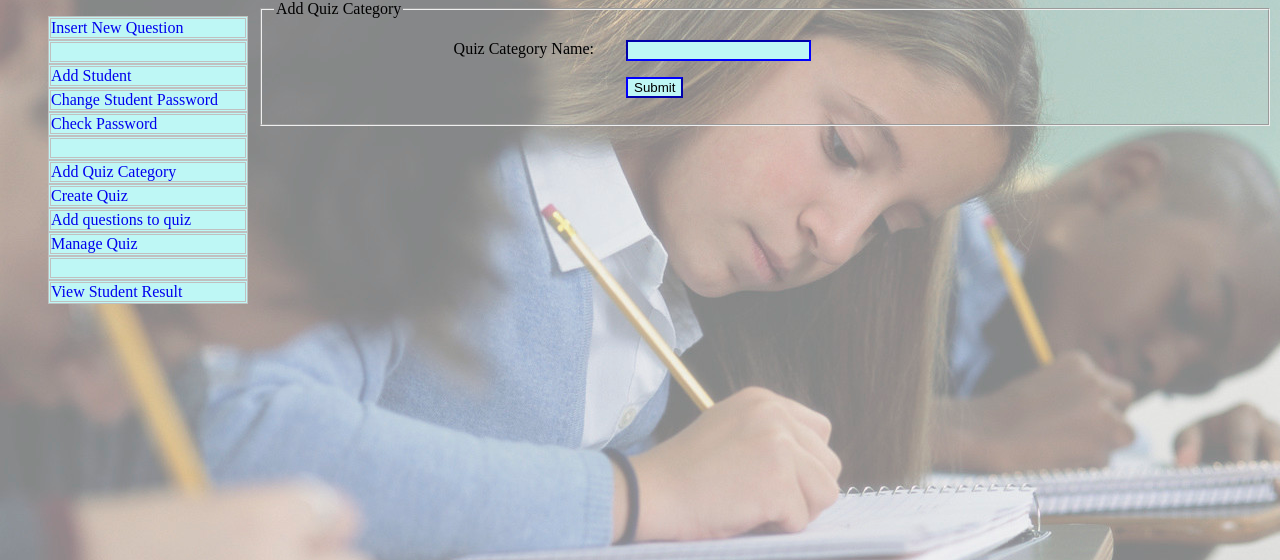
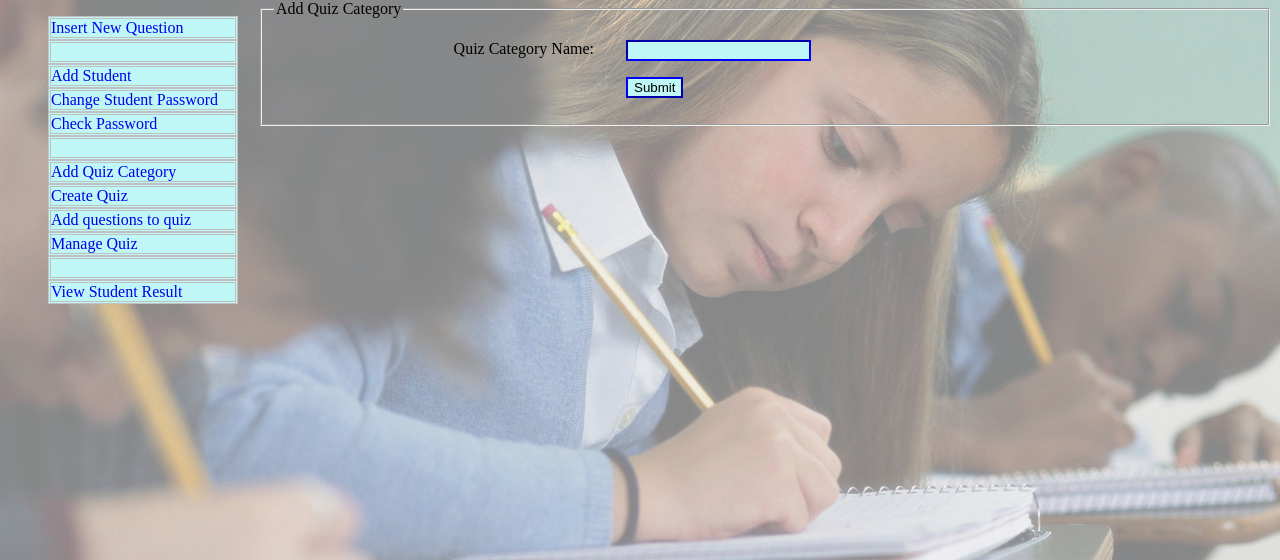
Before and after one commit to ankigupt0000/quiz, a PHP site: page /view/AddCategory.php in a window 1280 px wide. Shown: the part 158-718 px from the top of the page. Run offline with PHP 8.4, Linux system fonts and the light colour scheme; the visitor is signed in with stand-in values (Sample User, id 1).

Commit message:
fixing html issues`

```diff
--- a/view/css/current/layout.css
+++ b/view/css/current/layout.css
@@ -16,9 +16,6 @@ body
 	float:left;
 	height:150px;
 	margin-left:40px;
-}
-#menu{
-	float:left;
 }
 #content{
 	margin-left:250px;
--- a/view/css/current/menu.css
+++ b/view/css/current/menu.css
@@ -1,6 +1,6 @@
 #menu ul{
 	float:left;
-	width: 200px;
+	width: 15%;
 }
 
 #menu ul li{
--- a/view/header.php
+++ b/view/header.php
@@ -1,6 +1,6 @@
 <div id="header">
 	<?php include_once("../conf/application.conf.php"); ?>
-	<img src="css/<?php echo $app['theme'];?>/images.jpg" />
+	<img src="css/<?php echo $app['theme'];?>/images.jpg" alt="Take your test logo" />
 	<span id="site_title"><?php echo htmlspecialchars($app['site_name']) ?></span>
 	<?php include_once("../view/user_session.php") ?>
 </div>
```
Also changed, not shown: view/studentlogin.php (+4 -4 lines).
